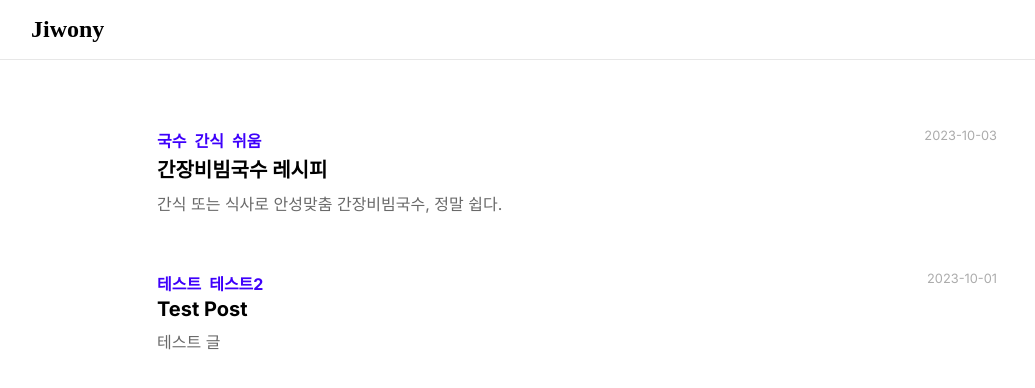
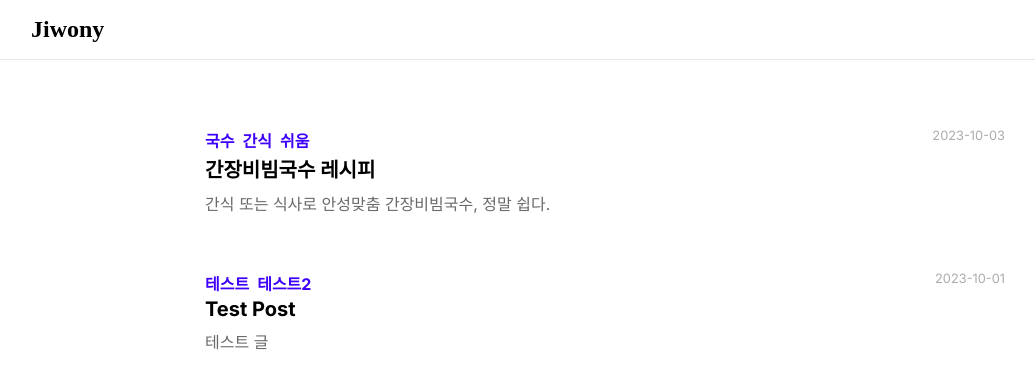
Before and after one commit to jiwony3758/jiwony, a Next.js app: page /blog in a window 1280 px wide. Shown: the top 388 px of the page, without its empty margins (63-1098 px from the left). Built offline with nearby package versions, Linux system fonts and the light colour scheme; a web font is replaced by a local one.

Commit message:
Design: 모든 컴포넌트 margin, padding 0 삭제

```diff
--- a/src/app/globals.css
+++ b/src/app/globals.css
@@ -38,16 +38,12 @@
 
 * {
   box-sizing: border-box;
-  padding: 0;
-  margin: 0;
   border: 0;
 }
 
 html,
 body {
   width: 100vw;
-  /* height: 100vh; */
-  height: 10000px;
 }
 
 body {
```
